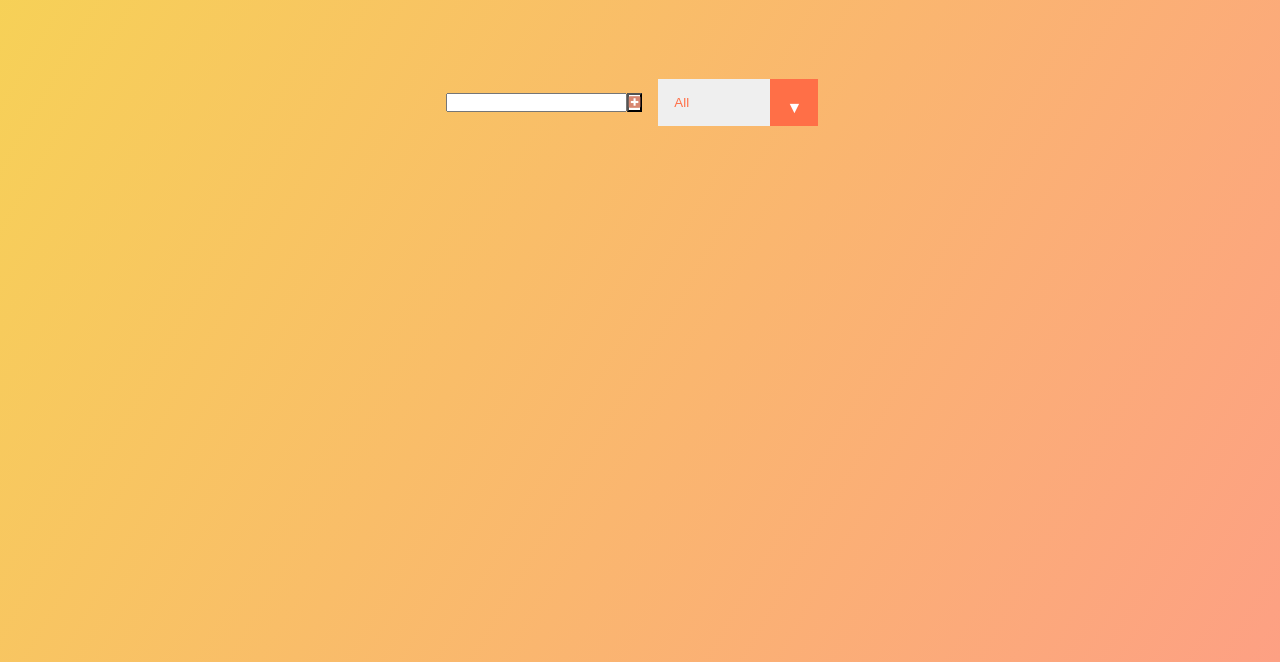
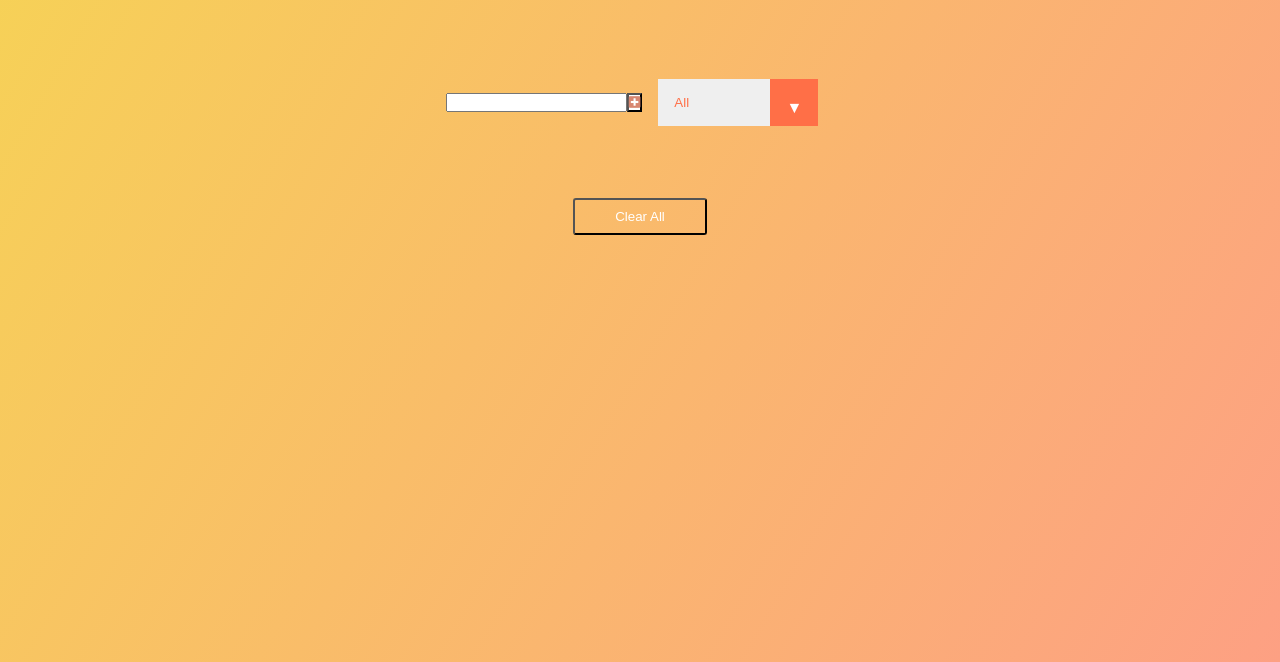
Before and after one commit to keepingupwithcoding/todo-list-, a plain HTML site: page index.html in a window 1280 px wide. Shown: the part 138-800 px from the top of the page. Drawn offline with Linux system fonts and the light colour scheme.

Commit message:
added clear all button to clear local storage

```diff
--- a/app.js
+++ b/app.js
@@ -3,14 +3,26 @@ const todoInput = document.querySelector(".todo-input");
 const todoButton = document.querySelector(".todo-button");
 const todoList = document.querySelector(".todo-list");
 const filterOption = document.querySelector(".filter-todo");
+const resetButton = document.querySelector(".clear-all");
+
 
 //Event Listeners
 todoButton.addEventListener("click", addTodo);
 todoList.addEventListener("click", deleteCheck);
 filterOption.addEventListener("click", filterTodo);
 document.addEventListener('DOMContentLoaded', getTodos);
+resetButton.addEventListener('click', resetData);
 
 //Functions
+//function: resetData
+
+function resetData(){
+    localStorage.clear();
+    window.location.reload();
+}
+
+
+
 
 function addTodo(event) {
   event.preventDefault();
--- a/index.html
+++ b/index.html
@@ -34,6 +34,9 @@
       </div>
     </form>
     <div class="todo-container">
+      <div class="resetbtn">
+        <button class="clear-all">Clear All</button>
+      </div>
       <ul class="todo-list"></ul>
     </div>
     <script src="app.js"></script>
--- a/style.css
+++ b/style.css
@@ -7,7 +7,7 @@
 body {
   background-image: linear-gradient(120deg, #f6d355, #fda083);
   color: white;
-    font-family: 'Poppins', sans-serif;
+  font-family: "Poppins", sans-serif;
   min-height: 100vh;
 }
 
@@ -15,7 +15,8 @@ header {
   font-size: 1.6rem;
 }
 
-header, form {
+header,
+form {
   min-height: 20vh;
   display: flex;
   justify-content: center;
@@ -26,25 +27,24 @@ form button {
   color: #d88771;
   background: white;
   cursor: pointer;
-    transition: all -.3s ease;
+  transition: all -0.3s ease;
 }
 
 form button:hover {
   background: #d88771;
   color: white;
-
 }
 
 .todo-container {
   display: flex;
   justify-content: center;
   align-items: center;
+  flex-direction: column-reverse;
 }
 
 .todo-list {
   min-width: 30%;
   list-style: none;
-
 }
 
 .todo {
@@ -56,14 +56,14 @@ form button:hover {
   justify-content: space-between;
   align-items: center;
   transition: all 0.6s ease;
-
 }
 
 .todo li {
   flex: 1;
 }
 
-.trash-btn, .complete-btn{
+.trash-btn,
+.complete-btn {
   background: #ff6f47;
   color: white;
   border: none;
@@ -88,7 +88,6 @@ form button:hover {
 .completed {
   text-decoration: line-through;
   opacity: 0.5;
-
 }
 
 .fall {
@@ -115,8 +114,8 @@ select {
   cursor: pointer;
   padding: 1rem;
 }
-.select::after{
-    content: '\25bc';
+.select::after {
+  content: "\25bc";
   position: absolute;
   background: #ff6f47;
   top: 0;
@@ -124,11 +123,30 @@ select {
   padding: 1rem;
   pointer-events: none;
   transition: all 0.4s ease;
-
 }
 
-.select:hover::after{
+.select:hover::after {
   background: rgb(223, 214, 214);
   color: #ff6f47;
+}
 
+.resetbtn {
+  display: flex;
+  justify-content: center;
+  align-items: center;
+  padding: 1rem;
+  width: 13%;
 }
+.clear-all {
+  background: none;
+  color: white;
+  padding: 9px;
+  border-radius: 3px;
+  width: 100%;
+  height: 100%;
+}
+.clear-all:hover {
+  background: white;
+  color: green;
+  cursor: pointer;
+}
```
Lines whose indentation alone changed are shown as unchanged.
